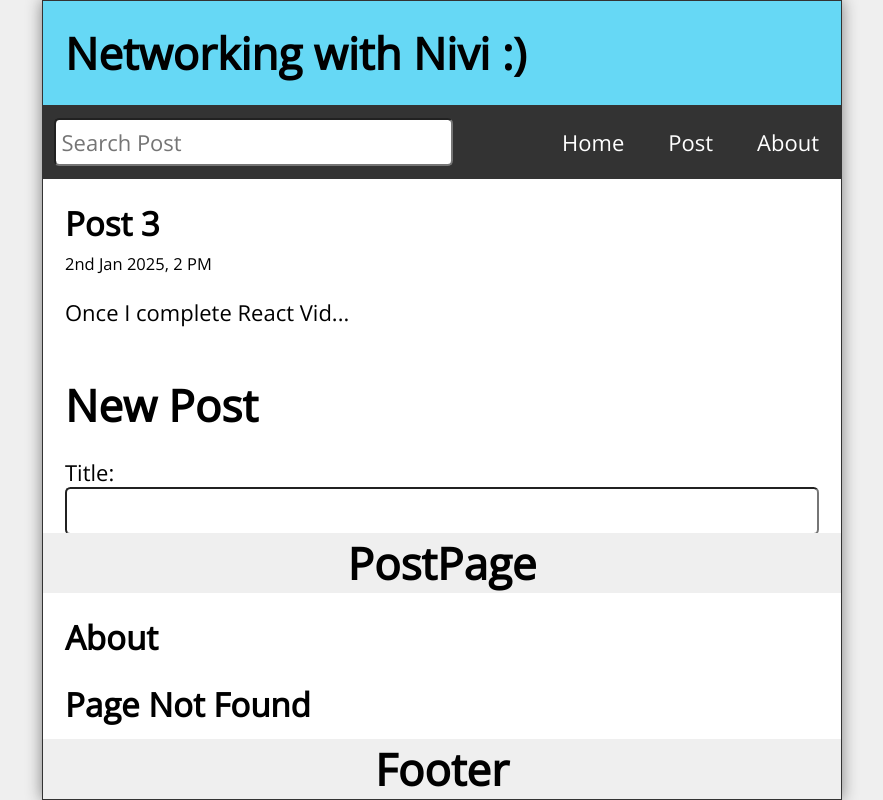
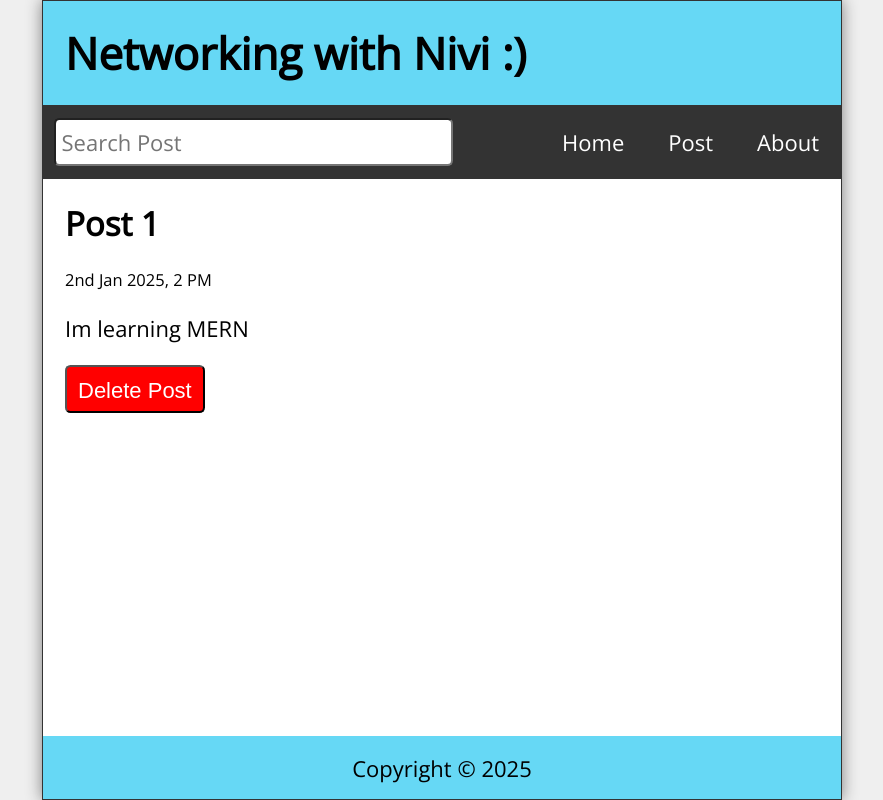
Before and after one commit to nivu2002/SocialMediaApp, a React (Create React App) app: page /post/1 in a window 1280 px wide. Shown: the whole page, without its empty margins (198-1081 px from the left). Built offline with nearby package versions, Linux system fonts and the light colour scheme; data requests are answered from the project's data file.

Commit message:
React Route, Get Data using axios api

```diff
--- /dev/null
+++ b/data/db.json
@@ -0,0 +1,22 @@
+{
+   "posts": [
+    {
+        "id": 1,
+        "title": "Post 1",
+        "datetime": "2nd Jan 2025, 2 PM",
+        "body": "Im learning MERN"
+      },
+      {
+        "id": 2,
+        "title": "Post 2",
+        "datetime": "2nd Jan 2025, 2 PM",
+        "body": "Im learned Wordpress Last week"
+      },
+      {
+        "id": 3,
+        "title": "Post 3",
+        "datetime": "2nd Jan 2025, 2 PM",
+        "body": "Once I complete React Video will do a admin panel project"
+      }
+   ]
+}
--- a/package.json
+++ b/package.json
@@ -3,6 +3,7 @@
   "version": "0.1.0",
   "private": true,
   "dependencies": {
+    "axios": "^1.7.9",
     "cra-template": "1.2.0",
     "date-fns": "^4.1.0",
     "react": "^19.0.0",
--- a/src/App.js
+++ b/src/App.js
@@ -7,38 +7,40 @@ import PostPage from './PostPage'
 import About from './About'
 import Missing from './Missing'
 import Footer from './Footer'
-import { Link, Navigate, Route, Routes } from 'react-router'
+import { Link, Navigate, Route, Routes, useNavigate } from 'react-router'
 import Post from './Post'
 import PostLayout from './PostLayout'
 import { format } from 'date-fns'
+import api from "./api/posts"
 
 const App = () => {
 
-  const [posts,setPosts] = useState([
-    {
-      id: 1,
-      title: 'Post 1',
-      datetime: '2nd Jan 2025, 2 PM',
-      body: 'Im learning MERN'
-    },
-    {
-      id: 2,
-      title: 'Post 2',
-      datetime: '2nd Jan 2025, 2 PM',
-      body: 'Im learned Wordpress Last week'
-    },
-    {
-      id: 3,
-      title: 'Post 3',
-      datetime: '2nd Jan 2025, 2 PM',
-      body: 'Once I complete React Video will do a admin panel project'
-    }
-  ])
+  const [posts,setPosts] = useState([])
 
   const [search, setSearch] = useState('');
   const [searchResults, setSearchResults] = useState([]);
   const [postTitle,setPostTitle] = useState();
   const [postBody,setPostBody] = useState();
+  const navigate = useNavigate();
+
+  useEffect(()=>{
+    const fetchPosts = async () =>{
+      try{
+        const response = await api.get('/posts')
+        setPosts(response.data)
+      } catch(err){
+        if(err.response){
+          //Not in the 200 response range
+          console.log(err.response.data);
+          console.log(err.response.message);
+          console.log(err.response.status);
+        } else{
+          console.log(`Error: ${err.message}`);
+        }
+      }
+    }
+    fetchPosts();
+  },[])
 
   useEffect(() => {
     const filteredResults = posts.filter((post) =>
@@ -57,26 +59,51 @@ const App = () => {
     setPosts(allPosts)
     setPostTitle('');
     setPostBody('');
+    navigate('/')
+
+  }
+
+  const handleDelete = (id) => {
+    const postsList = posts.filter((post) => post.id !== id);
+    setPosts(postsList);
+    navigate('/')
   }
 
   return (
     <div className='App'>
+
+
       <Header title = "Networking with Nivi :)"/>
       <Nav
       search={search}
       setSearch={setSearch}/>
-      <Home
+      <Routes>
+
+      <Route path='/' element={<Home
       posts={searchResults}
-      />
-      <NewPost
-      postTitle = {postTitle}
-      setPostTitle={setPostTitle}
-      postBody={postBody}
-      setPostBody={setPostBody}
-      handleSubmit={handleSubmit}/>
-      <PostPage/>
-      <About/>
-      <Missing/>
+      />}/>
+
+      <Route path='post'>
+          <Route index  element = {
+            <NewPost
+            postTitle = {postTitle}
+            setPostTitle={setPostTitle}
+            postBody={postBody}
+            setPostBody={setPostBody}
+            handleSubmit={handleSubmit}/>} />
+          <Route path=':id' element = {
+            <PostPage
+            posts={posts}
+            handleDelete={handleDelete}/>}/>
+      </Route>
+
+      <Route path='about' element = {
+      <About/>}/>
+
+      <Route path='*' element = {
+      <Missing/>}/>
+      </Routes>
+
       <Footer/>
     </div>
   )
--- a/src/Footer.js
+++ b/src/Footer.js
@@ -1,9 +1,10 @@
 import React from 'react'
 
 const Footer = () => {
+  const today = new Date();
   return (
-    <footer>
-        <h1>Footer</h1>
+    <footer className='Footer'>
+        <p>Copyright &copy; {today.getFullYear()} </p>
     </footer>
   )
 }
--- a/src/Post.js
+++ b/src/Post.js
@@ -1,14 +1,18 @@
 import React from 'react'
+import { Link } from 'react-router'
 
 const Post = ({post}) => {
   return (
     <article className='post'>
+      <Link to={`/post/${post.id}`}>
         <h2>{post.title}</h2>
         <p className='postDate'>{post.datetime}</p>
+      </Link>
         <p className='postBody'>{
         (post.body).length <= 25 ? post.body : `${(post.body).slice(0,25)}...`}
         </p>
     </article>
+
   )
 }
 
--- a/src/PostPage.js
+++ b/src/PostPage.js
@@ -1,10 +1,28 @@
 import React from 'react'
-import { Link } from 'react-router'
+import { Link, useParams } from 'react-router'
 
-const PostPage = () => {
+const PostPage = ({posts, handleDelete}) => {
+  const {id} = useParams();
+  const post = posts.find(post => (post.id).toString() === id);
   return (
-    <main>
-        <h1>PostPage</h1>
+    <main className='PostPage'>
+        <article className='post'>
+          {post &&
+          <>
+          <h2>{post.title}</h2>
+          <p className='postDate'>{post.datetime}</p>
+          <p className='postBody'>{post.body} </p>
+          <button className="deleteButton" onClick={(id) => handleDelete(post.id)}>Delete Post</button>
+          </>}
+
+          {!post &&
+          <>
+            <h2>Post Not Found</h2>
+            <p>Well, that's Disappointing.</p>
+            <p>
+              <Link to='/'>Visit Home Page</Link></p>
+          </>}
+        </article>
 
 
     </main>
--- /dev/null
+++ b/src/api/posts.js
@@ -0,0 +1,5 @@
+import axios from "axios";
+
+export default axios.create({
+    baseURL: "http://localhost:3500"
+})
```
Also changed, not shown: 1 other file (tests, documents, lock files or other folders).
